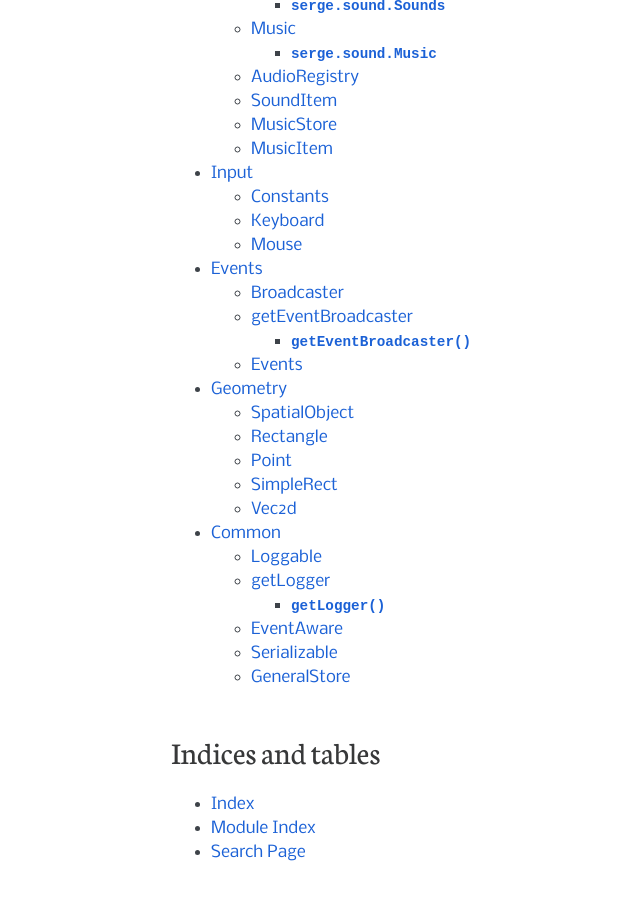
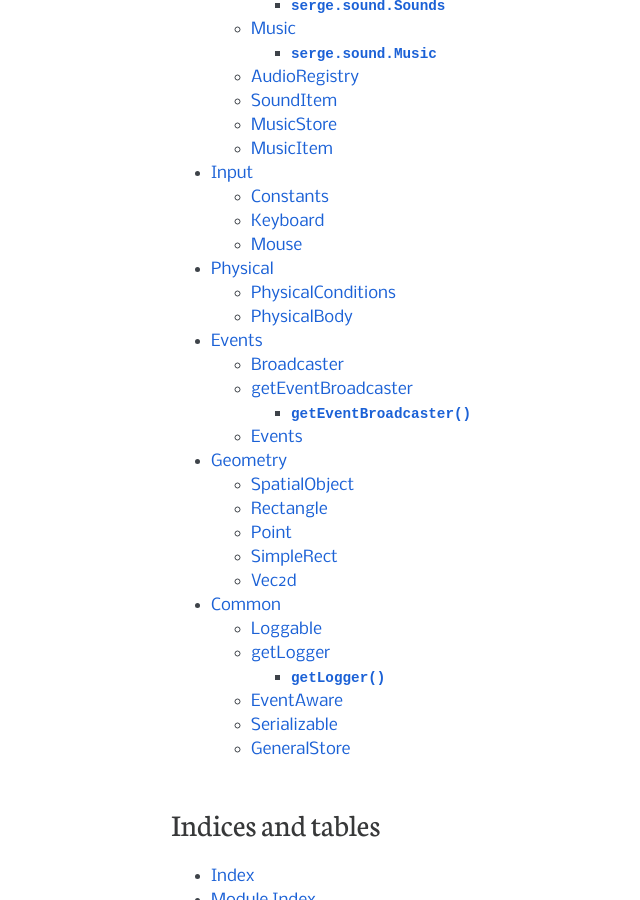
Before and after one commit to smmosquera/serge, a Sphinx documentation site: the page built from doc/index.rst, in a window 1280 px wide and 900 px high, scrolled down 1554 px. Shown: the whole window, without its empty margins (79-719 px from the left). Built offline with Sphinx 7.4.7, drawn with Linux system fonts in a browser that asks for light colours; pages that are not in the unit, such as notebooks, are missing from menus; some of the changed lines change nothing that is shown.

Commit message:
Added physical documentation

```diff
--- a/doc/index.rst
+++ b/doc/index.rst
@@ -19,11 +19,12 @@ Class Structures:
     visual
     sound
     input
+    physical
     events
     geometry
     common
 
-.. py:module:: physical
+
 
 
 Indices and tables
--- /dev/null
+++ b/doc/physical.rst
@@ -0,0 +1,26 @@
+Physical
+========
+
+.. contents::
+
+.. py:module:: physical
+
+
+PhysicalConditions
+------------------
+
+.. inheritance-diagram:: serge.physical.PhysicalConditions
+
+.. autoclass:: serge.physical.PhysicalConditions
+    :show-inheritance:
+    :members:
+
+
+PhysicalBody
+------------
+
+.. inheritance-diagram:: serge.physical.PhysicalBody
+
+.. autoclass:: serge.physical.PhysicalBody
+    :show-inheritance:
+    :members:
--- a/render.py
+++ b/render.py
@@ -53,7 +53,7 @@ class Renderer(common.Loggable, serialize.Serializable, common.EventAware):
         #
         # Tried the following with flags but no impact pygame.FULLSCREEN|pygame.HWSURFACE|pygame.DOUBLEBUF
         flags = pygame.FULLSCREEN if self.fullscreen else 0
-        self.surface = pygame.display.set_mode((self.width, self.height), flags)
+        self.surface = pygame.display.set_mode((self.width, self.height), flags )
         for layer in self.layers:
             layer.setSurface(pygame.Surface((self.width, self.height), pygame.SRCALPHA, 32))
             layer.init()
```
